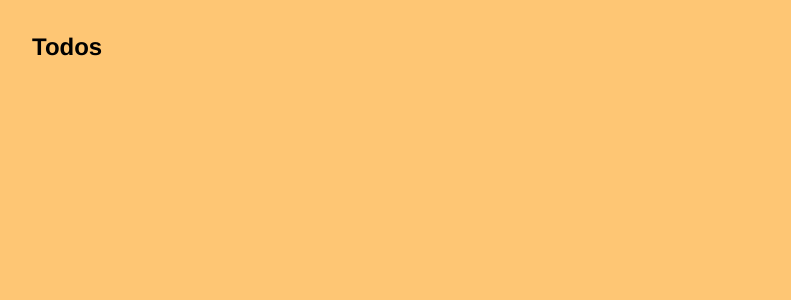
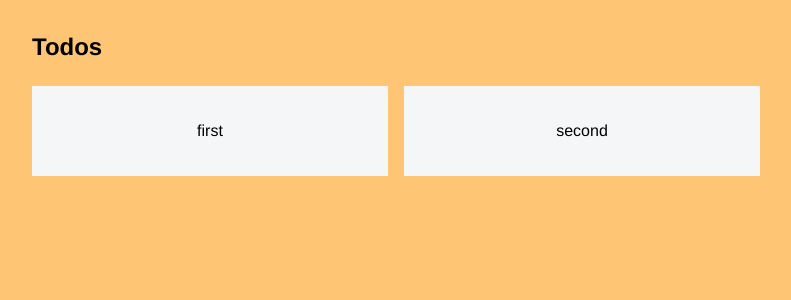
Before and after one commit to jash139/vuex-todo, a Vue app: page / in a window 1280 px wide. Shown: the top 300 px of the page, without its empty margins (58-849 px from the left). Built offline with nearby package versions, Linux system fonts and the light colour scheme.

Commit message:
Added state and getters in todo module

```diff
--- a/src/components/Todos.vue
+++ b/src/components/Todos.vue
@@ -1,14 +1,33 @@
 <template>
   <div>
     <h2>Todos</h2>
+    <div class="todos">
+      <div v-for="todo in allTodos" :key="todo.id" class="todo">
+        {{ todo.title }}
+      </div>
+    </div>
   </div>
 </template>
 
 <script>
+import { mapGetters } from "vuex";
 export default {
   name: "Todos",
+  computed: mapGetters(["allTodos"]),
 };
 </script>
 
 <style scoped>
+.todos {
+  display: grid;
+  grid-template-columns: repeat(3, 1fr);
+  grid-gap: 1rem;
+}
+.todo {
+  background: #f5f6f7;
+  cursor: pointer;
+  padding: 2rem;
+  position: relative;
+  text-align: center;
+}
 </style>
--- a/src/store/modules/todos.js
+++ b/src/store/modules/todos.js
@@ -1,8 +1,21 @@
 import axios from "axios";
 
-const state = {};
+const state = {
+    todos: [
+        {
+            id: 1,
+            title: "first"
+        },
+        {
+            id: 2,
+            title: "second"
+        }
+    ]
+};
 
-const getters = {};
+const getters = {
+    allTodos: state => state.todos
+};
 
 const actions = {};
 
```
